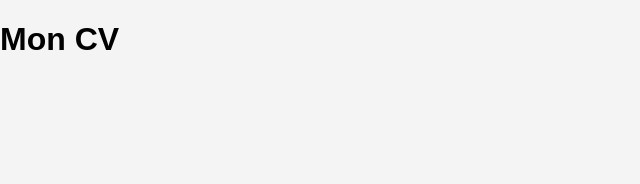
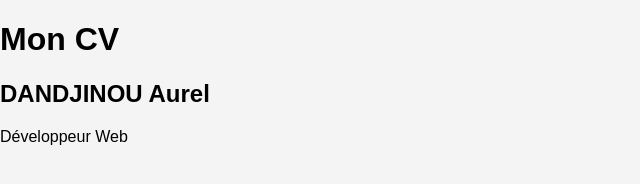
Before and after one commit to aurelsan1945/mon-cv, a plain HTML site: page index.html in a window 1280 px wide. Shown: the whole page, without its empty margins (0-640 px from the left). Drawn offline with Linux system fonts and the light colour scheme.

Commit message:
mise en place de la section titre

```diff
--- a/index.html
+++ b/index.html
@@ -8,5 +8,9 @@
 </head>
 <body>
     <h1>Mon CV</h1>
+    <section id="titre">
+        <h2>DANDJINOU Aurel</h2>
+        <p>Développeur Web</p>
+    </section>
 </body>
 </html>
```
